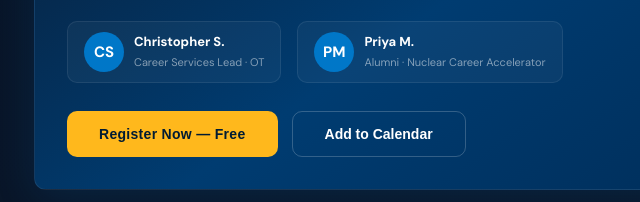
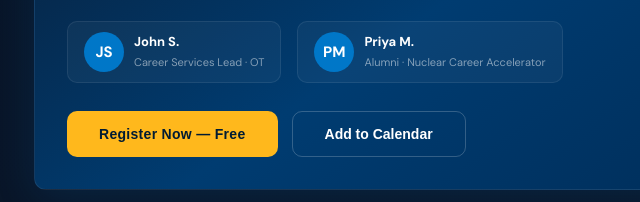
Before and after one commit to Shenali-Jaya/Shenali-Jaya.github.io, a plain HTML site: page index.html in a window 1280 px wide. Shown: the part 4033-4235 px from the top of the page, 146-786 px from the left. Drawn offline with nearby package versions, Linux system fonts and the light colour scheme.

Commit message:
Update speaker details from Christopher to John

```diff
--- a/index.html
+++ b/index.html
@@ -631,9 +631,9 @@ body {
     </div>
     <div class="webinar-speakers">
       <div class="speaker">
-        <div class="speaker-pic">CS</div>
+        <div class="speaker-pic">JS</div>
         <div class="speaker-info">
-          <strong>Christopher S.</strong>
+          <strong>John S.</strong>
           <span>Career Services Lead · OT</span>
         </div>
       </div>
```
